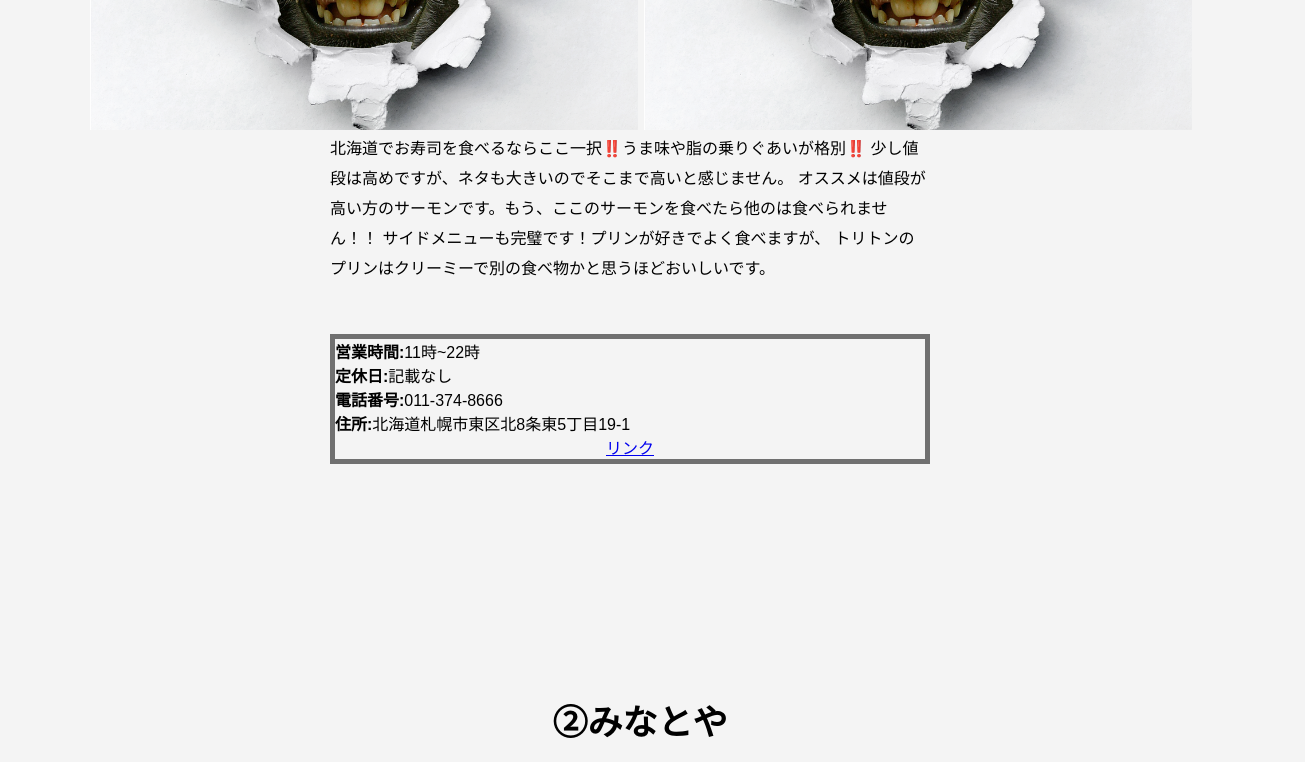
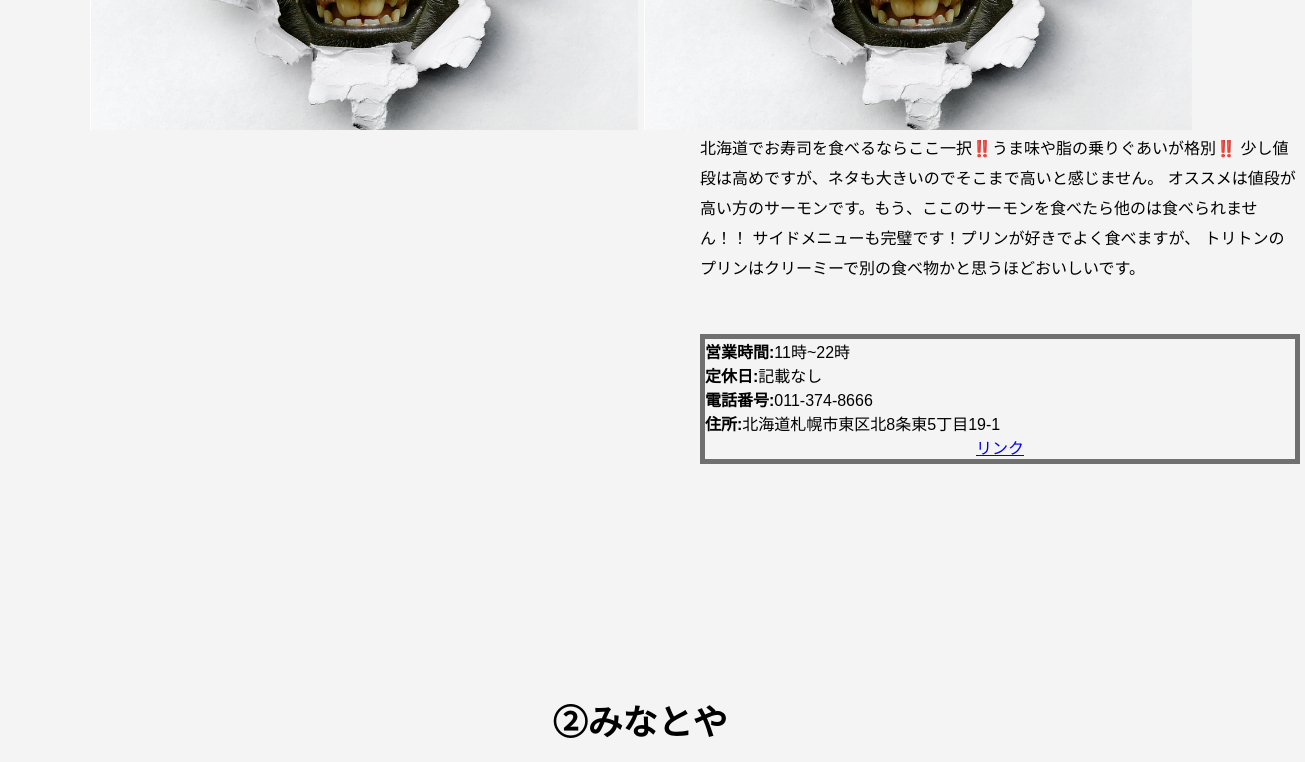
Before and after one commit to syou555/Tips714, a plain HTML site: page List of shops.html in a window 1280 px wide. Shown: the part 1140-1902 px from the top of the page, 1305 px wide, since content can reach past the window. Drawn offline with nearby package versions, Linux system fonts and the light colour scheme.

Commit message:
Update zz.css

```diff
--- a/zz.css
+++ b/zz.css
@@ -23,6 +23,11 @@ header h1 {
     margin-bottom: 10px;
 }
 
+#c1 .ss,
+#c1 .overview{
+    margin-left: 700px;
+}
+
 #c1 {
     text-align: center;
 }
@@ -40,15 +45,11 @@ header h1 {
     margin-right: auto;
     width: 130px;
 }
-/*
-#c4 {
-    margin: 50px 0px 0px 0px;
-    text-align: left;
-    margin-left: auto;
-    margin-right: auto;
-    width: 600px;
+
+#services {
+    margin-left: 300px;
 }
-*/
+
 .container1 {
     margin: 50px 0px 60px 0px;
 }
@@ -288,8 +289,3 @@ footer ul {
     margin-left: 330px;
     width: 600px;
 }
-
-/*
-.お店一覧 {
-    word-break: break-all;
-}
```
